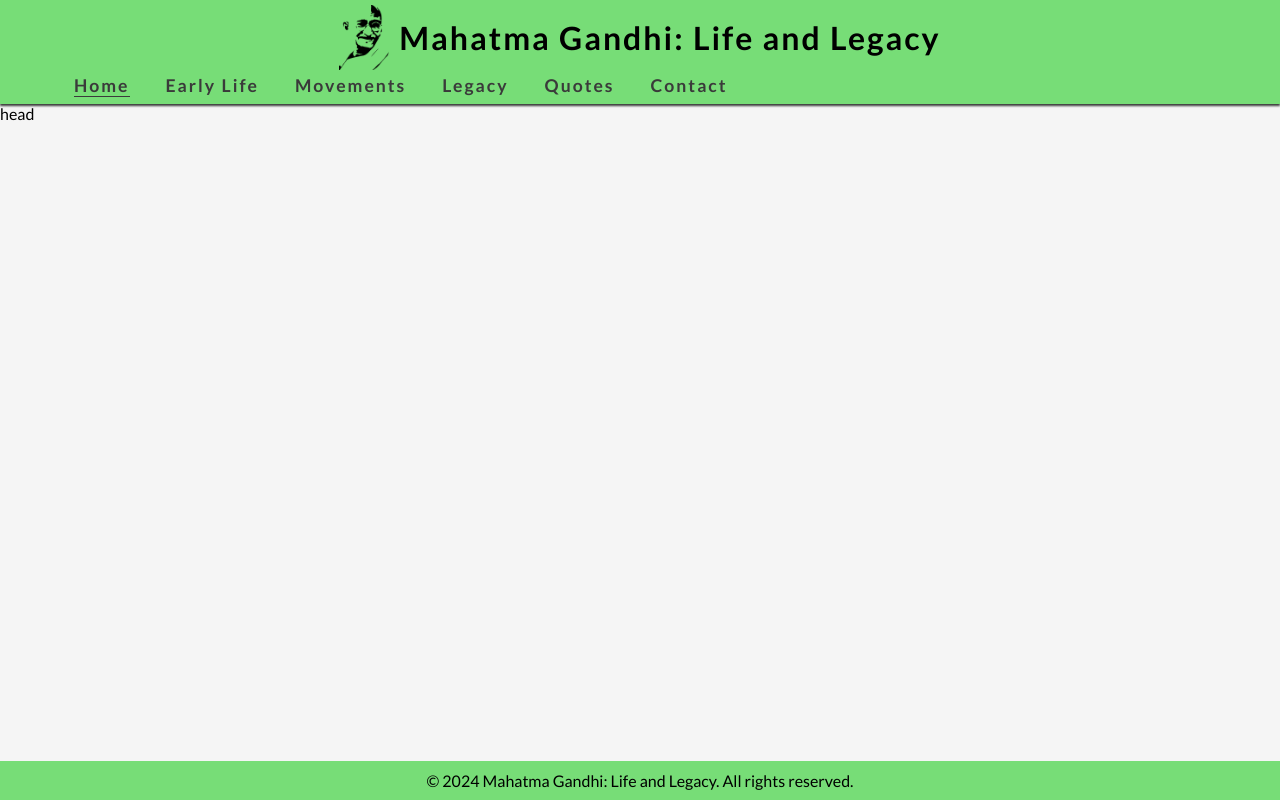
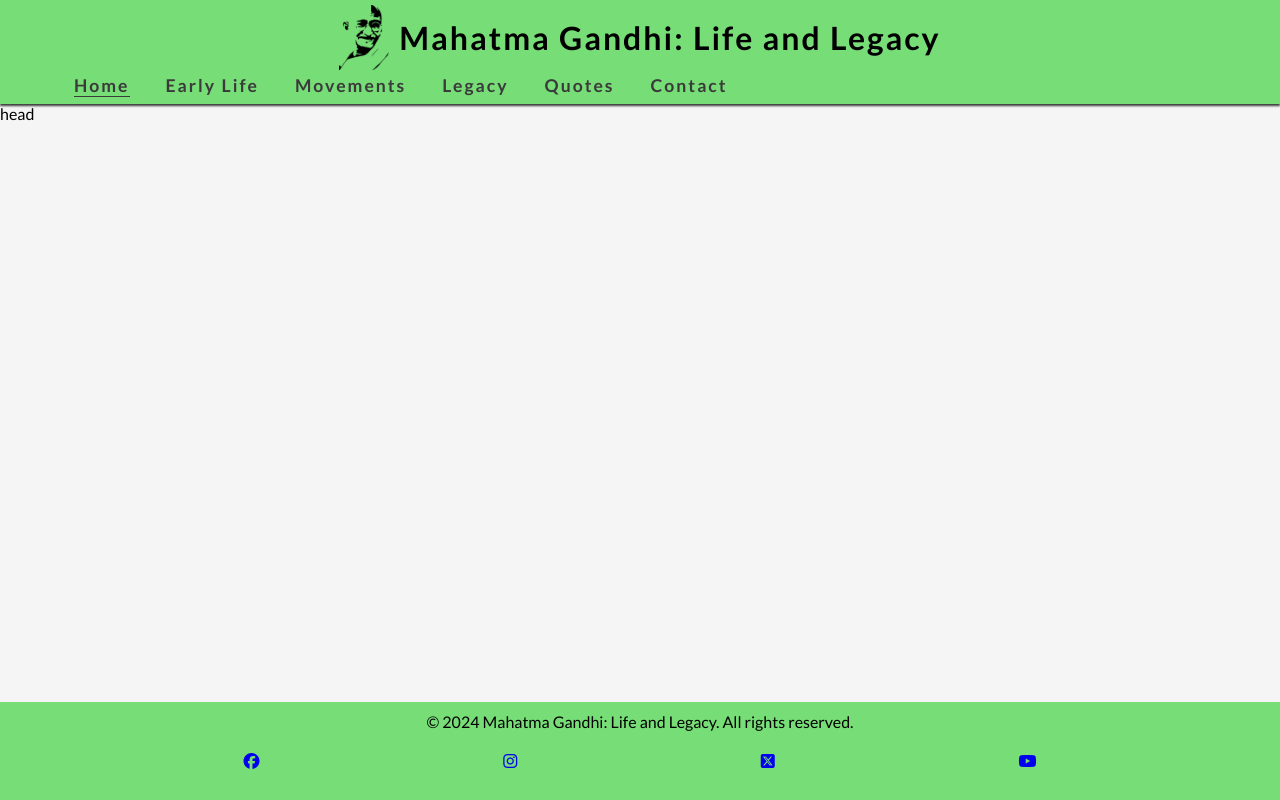
Before and after one commit to xdplir22/Mahatma-Gandhi-s-History, a plain HTML site: page index.html in a window 1280 px wide. Drawn offline with Linux system fonts and the light colour scheme.

Commit message:
Added social networks link to footer and styles

```diff
--- a/assets/css/style.css
+++ b/assets/css/style.css
@@ -125,6 +125,13 @@ main{
     bottom: 0;
 }
 
+.footer > ul{
+    padding: 20px 0;
+    display: flex;
+    justify-content: space-evenly;
+    list-style-type: none;
+}
+
 /* Media query: tablets and larger screens (768px and up) */
 @media screen and (min-width: 768px){
     /* Header */
--- a/index.html
+++ b/index.html
@@ -45,7 +45,15 @@
 <main>head</main>
 
 <!--Footer-->
-<footer class="footer"><p>&copy; 2024 Mahatma Gandhi: Life and Legacy. All rights reserved.</p></footer>
+<footer class="footer"><p>&copy; 2024 Mahatma Gandhi: Life and Legacy. All rights reserved.</p>
+    <ul>
+        <li><a href="https://www.facebook.com/" target="_blank" aria-label="Visit our Facebook page (opens in a new tab)"><i class="fa-brands fa-facebook"></i></a>
+        <li><a href="https://www.instagram.com/" target="_blank" aria-label="Visit our Instagram page (opens in a new tab)"><i class="fa-brands fa-instagram"></i></a>
+        <li><a href="https://x.com/X" target="_blank" aria-label="Visit our Twitter page (opens in a new tab)"><i class="fa-brands fa-square-x-twitter"></i></a>
+        <li><a href="https://www.youtube.com/" target="_blank" aria-label="Visit our Youtube page (opens in a new tab)"><i class="fa-brands fa-youtube"></i></a>
+
+    </ul>
+</footer>
 
 <!--Font Awesome Kit-->
 <script src="https://kit.fontawesome.com/8c5d3076ee.js" crossorigin="anonymous"></script>
```
